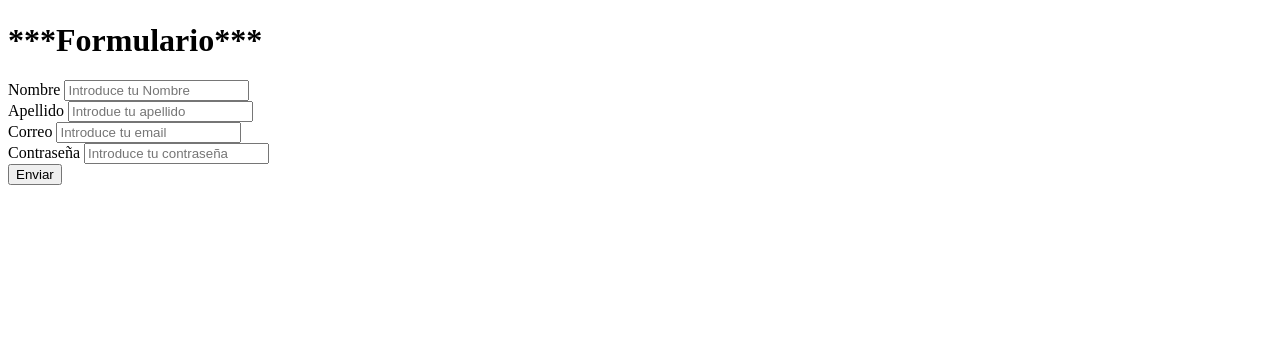
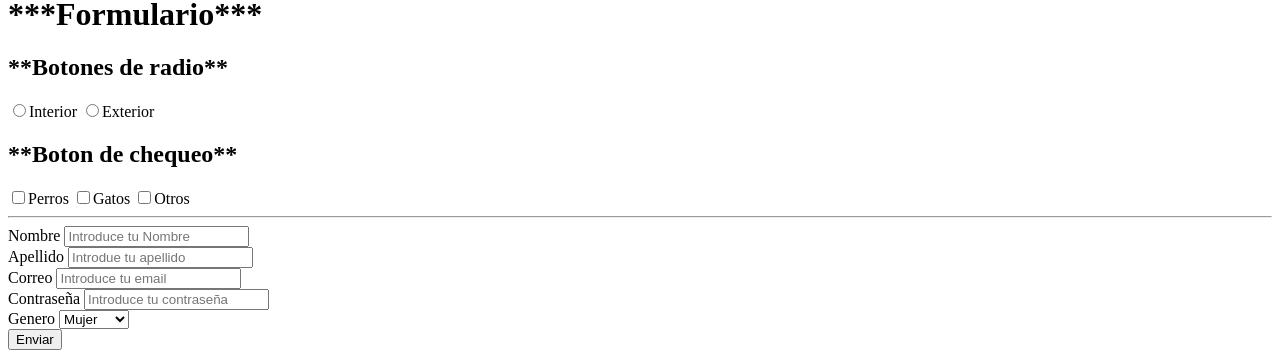
Before and after one commit to JanhOrs/proyecto3313637, a plain HTML site: page index.html in a window 1280 px wide. Shown: the part 757-1115 px from the top of the page. Before the commit the page ends 950 px from the top, so only its background shows below. Drawn offline with Linux system fonts and the light colour scheme.

Commit message:
actualizado el proyecto check, radio y lista

```diff
--- a/index.html
+++ b/index.html
@@ -2,7 +2,7 @@
 <html lang="es">
 <head>
     <meta charset="UTF-8">
-    <meta name="viewport" content="width=device-width, initial-scale=1.0">it
+    <meta name="viewport" content="width=device-width, initial-scale=1.0">
     <title>Proyecto 3313637</title>
 </head>
 <body>
@@ -41,7 +41,16 @@
     </table>
 
     <h1>***Formulario***</h1>
-    <form action="">
+    <form>
+        <h2>**Botones de radio**</h2>
+        <label for=""><input type="radio">Interior</label>
+        <label for=""><input type="radio">Exterior</label>
+
+        <h2>**Boton de chequeo**</h2>
+        <label for=""><input type="checkbox">Perros</label>
+        <label for=""><input type="checkbox">Gatos</label>
+        <label for=""><input type="checkbox">Otros</label><br>
+        <hr>
         <label for="nombre">Nombre</label>
         <input type="text" id="nombre" name="nombre" placeholder="Introduce tu Nombre"><br>
         <label for="apellido">Apellido</label>
@@ -50,7 +59,15 @@
         <input type="email" id="correo" name="nombre" placeholder="Introduce tu email"><br>
         <label for="contraseña">Contraseña</label>
         <input type="password" name="contraseña" id="contraseña" placeholder="Introduce tu contraseña"> <br>
+
+        <label for="">Genero</label>
+        <select name="" id="">
+            <option value="mujer">Mujer</option>
+            <option value="hombre">Hombre</option>
+            <option value="otros">Otros</option>
+        </select><br>
         <input type="submit" value="Enviar">
     </form>
+
 </body>
 </html>
```
